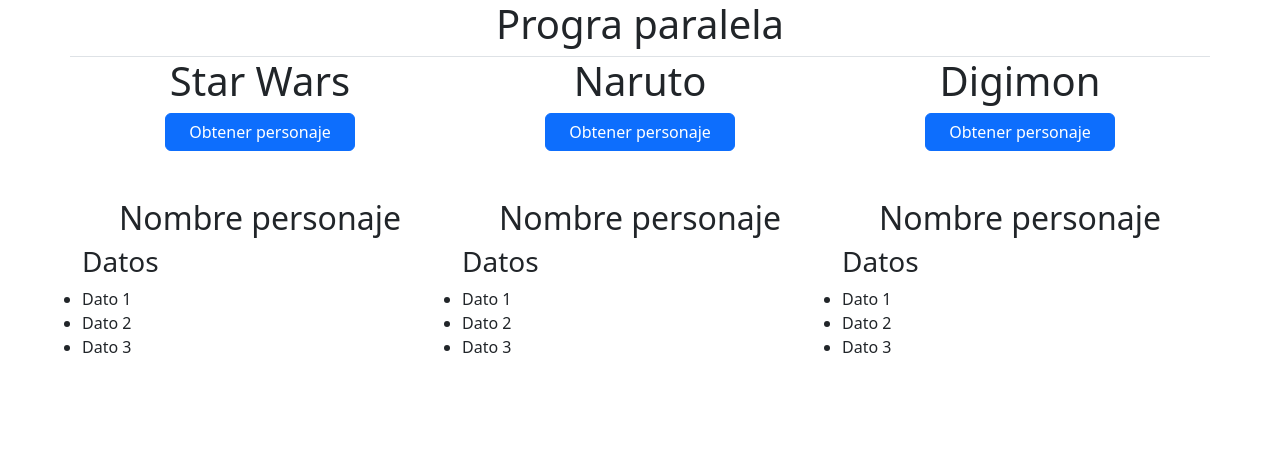
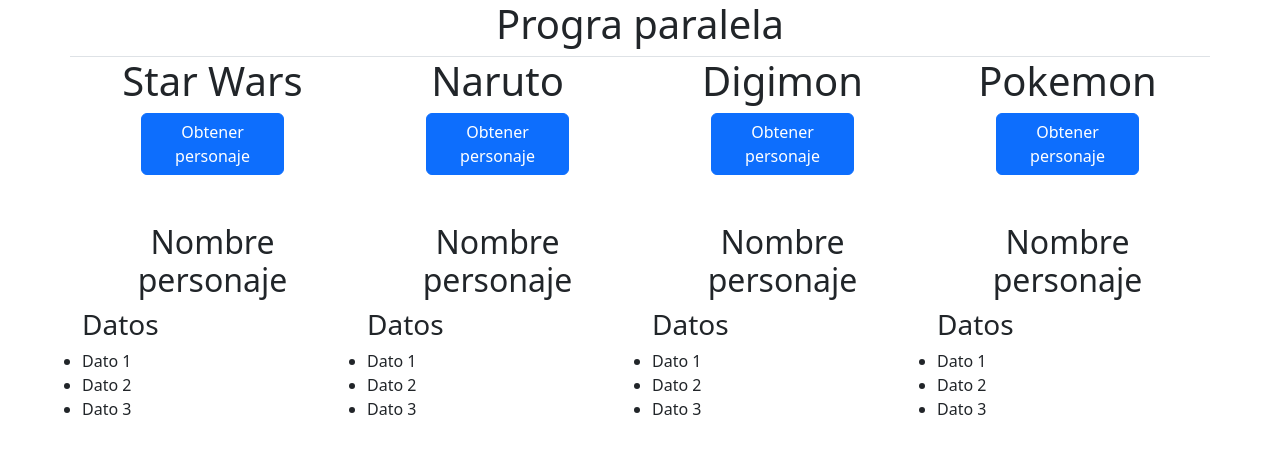
Before and after one commit to GadCoder/Tareas-Progra-Paralela, a plain HTML site: page index.html in a window 1280 px wide. Drawn offline with nearby package versions, Linux system fonts and the light colour scheme; no server answers.

Commit message:
adding pokemon

```diff
--- a/index.html
+++ b/index.html
@@ -18,7 +18,7 @@
         <h1 style="text-align: center">Progra paralela</h1>
       </div>
       <div class="row">
-        <div class="container col-12 col-md-4">
+        <div class="container col-12 col-md-3">
           <div class="row">
             <h1 style="text-align: center">Star Wars</h1>
           </div>
@@ -43,7 +43,7 @@
             </div>
           </div>
         </div>
-        <div class="container col-12 col-md-4">
+        <div class="container col-12 col-md-3">
           <div class="row">
             <h1 style="text-align: center">Naruto</h1>
           </div>
@@ -68,9 +68,34 @@
             </div>
           </div>
         </div>
-        <div class="container col-12 col-md-4">
+        <div class="container col-12 col-md-3">
           <div class="row">
             <h1 style="text-align: center">Digimon</h1>
+          </div>
+          <div class="row d-flex justify-content-center mb-5">
+            <button type="button" class="btn btn-primary" style="width: 50%">
+              Obtener personaje
+            </button>
+          </div>
+          <div class="row">
+            <div class="container border-primary">
+              <div class="row">
+                <h2 style="text-align: center">Nombre personaje</h2>
+              </div>
+              <div class="row">
+                <h3>Datos</h3>
+                <ul>
+                  <li>Dato 1</li>
+                  <li>Dato 2</li>
+                  <li>Dato 3</li>
+                </ul>
+              </div>
+            </div>
+          </div>
+        </div>
+        <div class="container col-12 col-md-3">
+          <div class="row">
+            <h1 style="text-align: center">Pokemon</h1>
           </div>
           <div class="row d-flex justify-content-center mb-5">
             <button type="button" class="btn btn-primary" style="width: 50%">
```
